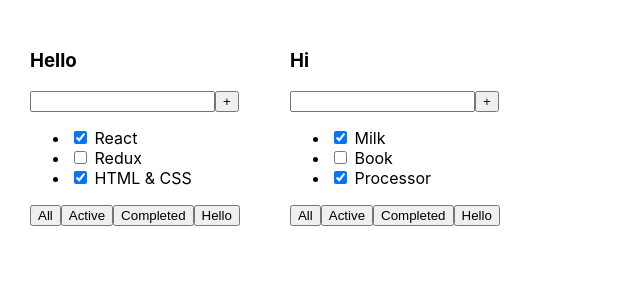
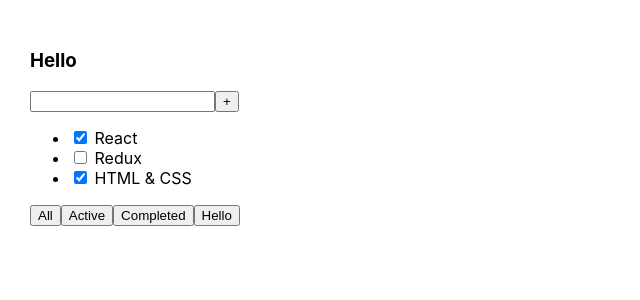
Before and after one commit to Dimkysy/repeat-todolist-lushci, a React (Create React App) app: page / in a window 1280 px wide. Shown: the top 300 px of the page, without its empty margins (0-640 px from the left). Built offline with nearby package versions, Linux system fonts and the light colour scheme.

Commit message:
lesoon 2

```diff
--- a/src/App.tsx
+++ b/src/App.tsx
@@ -1,25 +1,45 @@
-import React from 'react';
+import React, {useState} from 'react';
 import './App.css';
 import Todolist from "./Todolist";
 
+export type FilterValuesType = "all" | "active" | "completed"
+
+
 function App() {
-    const tasks1 = [
+
+    let [tasks, setTasks] = useState([
         {id:1, title:"React", isDone:true},
         {id:2, title: "Redux", isDone: false},
         {id:3, title: "HTML & CSS", isDone: true},
-    ]
+    ])
 
-    const tasks2 = [
-        {id:1, title:"Milk", isDone:true},
-        {id:2, title: "Book", isDone: false},
-        {id:3, title: "Processor", isDone: true},
-    ]
+    let [filter, setFilter] = useState<FilterValuesType>("all")
+    let tasksForTodolist = tasks
 
+    if(filter === "active") {
+        tasksForTodolist = tasks.filter(t=> t.isDone === false)
+    }
+
+    if(filter === "completed") {
+        tasksForTodolist = tasks.filter(t=> t.isDone === true)
+    }
+
+    function removeTask(id:number) {
+        let filteredTasks = tasks.filter(t => t.id !== id)
+        setTasks(filteredTasks)
+    }
+
+    function changeFilter(value:FilterValuesType) {
+        setFilter(value)
+    }
 
     return (
         <div className="App">
-           <Todolist title = "Hello"  tasks={tasks1} />
-           <Todolist title="Hi" tasks={tasks2}/>
+            <Todolist title = "Hello"
+                      tasks={tasksForTodolist}
+                      removeTask = {removeTask}
+                      changeFilter ={changeFilter}
+            />
         </div>
     );
 }
```
